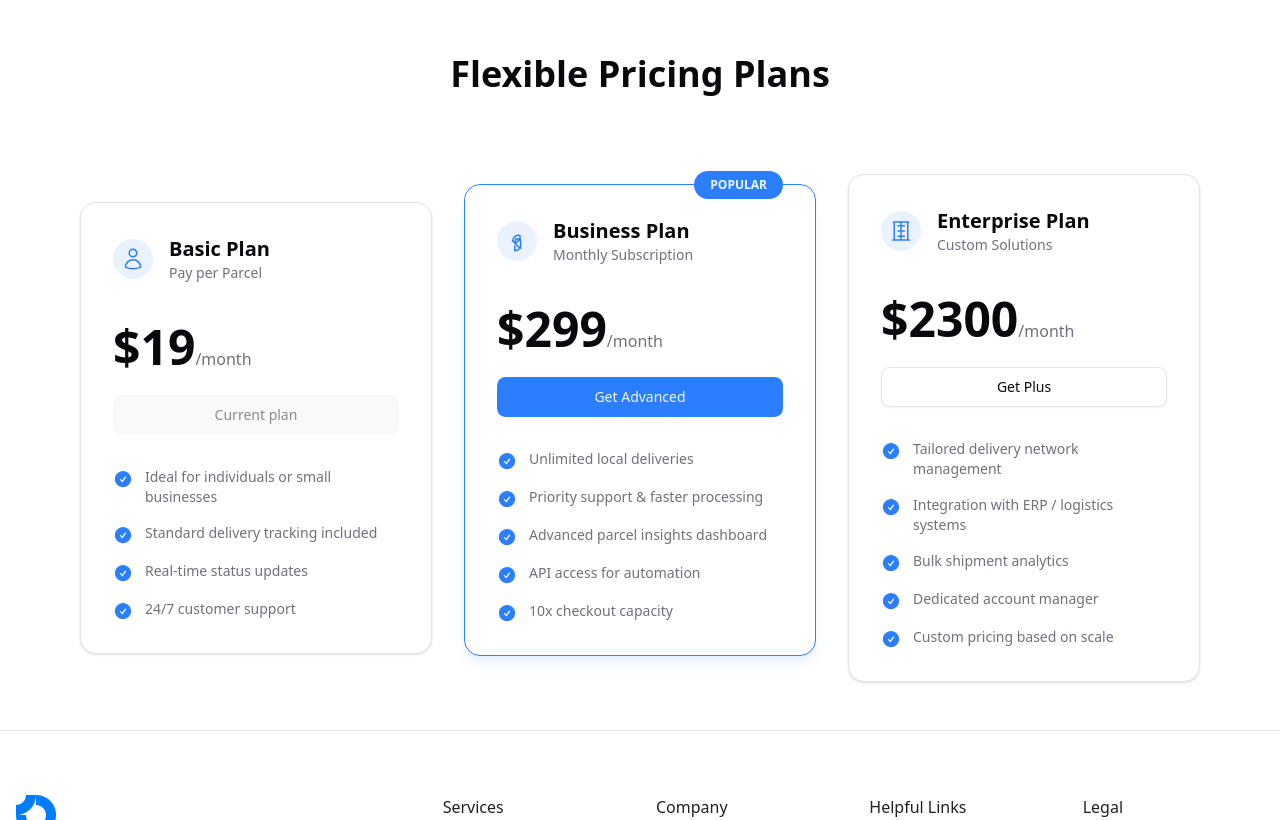
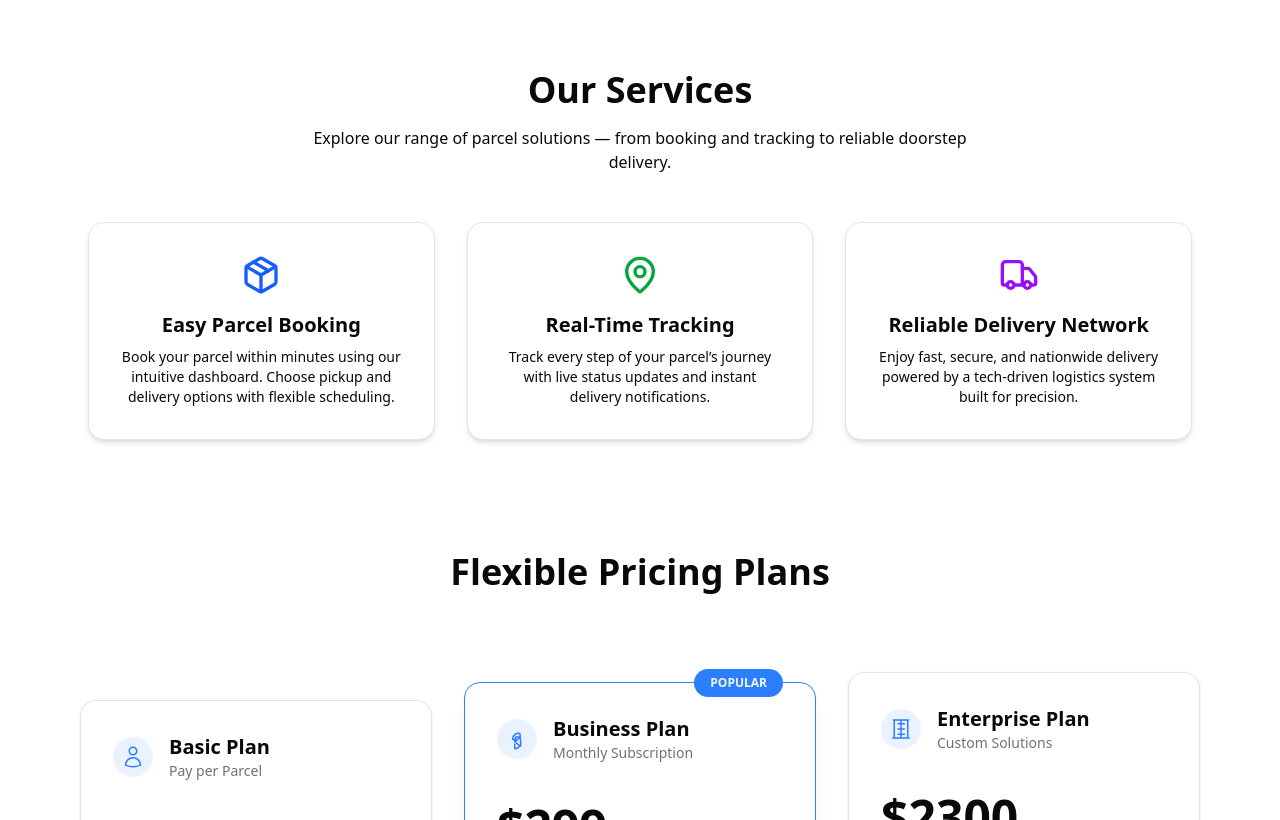
Before and after one commit to alamin6688/parcel-delivery-system-frontend, a React (Vite) app: page / in a window 1280 px wide. Shown: the part 809-1629 px from the top of the page. Built offline with nearby package versions, Linux system fonts and the light colour scheme; no server answers.

Commit message:
Our Services section added

```diff
--- /dev/null
+++ b/src/components/Sections/OurServices.tsx
@@ -0,0 +1,62 @@
+import { motion } from "framer-motion";
+import { Package, MapPin, Truck } from "lucide-react";
+
+const services = [
+  {
+    icon: <Package className="w-10 h-10 text-blue-600" />,
+    title: "Easy Parcel Booking",
+    description:
+      "Book your parcel within minutes using our intuitive dashboard. Choose pickup and delivery options with flexible scheduling.",
+  },
+  {
+    icon: <MapPin className="w-10 h-10 text-green-600" />,
+    title: "Real-Time Tracking",
+    description:
+      "Track every step of your parcel’s journey with live status updates and instant delivery notifications.",
+  },
+  {
+    icon: <Truck className="w-10 h-10 text-purple-600" />,
+    title: "Reliable Delivery Network",
+    description:
+      "Enjoy fast, secure, and nationwide delivery powered by a tech-driven logistics system built for precision.",
+  },
+];
+
+export default function OurServices() {
+  return (
+    <section
+      className="py-16 bg-gradient-to-b from-background text-foreground"
+      id="services"
+    >
+      <div className="max-w-6xl mx-auto px-6 text-center">
+        <motion.h2
+          initial={{ opacity: 0, y: 30 }}
+          animate={{ opacity: 1, y: 0 }}
+          transition={{ duration: 0.6 }}
+          className="text-3xl md:text-4xl font-bold mb-4"
+        >
+          Our Services
+        </motion.h2>
+
+        <p className="max-w-2xl mx-auto mb-12">
+          Explore our range of parcel solutions — from booking and tracking to
+          reliable doorstep delivery.
+        </p>
+
+        <div className="grid md:grid-cols-3 gap-8">
+          {services.map((service, index) => (
+            <motion.div
+              key={index}
+              whileHover={{ scale: 1.05 }}
+              className="bg-background border rounded-2xl shadow-md p-8 text-center transition duration-300 hover:shadow-xl"
+            >
+              <div className="flex justify-center mb-4">{service.icon}</div>
+              <h3 className="text-xl font-semibold mb-2">{service.title}</h3>
+              <p className="text-sm">{service.description}</p>
+            </motion.div>
+          ))}
+        </div>
+      </div>
+    </section>
+  );
+}
--- a/src/components/Sections/RealTimeTracking.tsx
+++ /dev/null
@@ -1,75 +0,0 @@
-"use client";
-import { motion } from "framer-motion";
-import { Search } from "lucide-react";
-import { useState } from "react";
-
-const RealTimeTracking = () => {
-  const [trackingId, setTrackingId] = useState("");
-
-  const handleTrack = () => {
-    if (!trackingId.trim()) return alert("Please enter a Tracking ID");
-    // TODO: Integrate your tracking API or route navigation
-    alert(`Searching for parcel: ${trackingId}`);
-  };
-
-  return (
-    <section className="py-16 bg-gradient-to-br from-blue-50 to-white">
-      <div className="max-w-6xl mx-auto px-6 text-center">
-        <motion.h2
-          initial={{ opacity: 0, y: 40 }}
-          whileInView={{ opacity: 1, y: 0 }}
-          transition={{ duration: 0.6 }}
-          viewport={{ once: true }}
-          className="text-3xl sm:text-4xl font-bold text-gray-800 mb-4"
-        >
-          Real-Time Parcel Tracking
-        </motion.h2>
-
-        <motion.p
-          initial={{ opacity: 0, y: 20 }}
-          whileInView={{ opacity: 1, y: 0 }}
-          transition={{ duration: 0.7, delay: 0.1 }}
-          viewport={{ once: true }}
-          className="text-gray-600 max-w-2xl mx-auto mb-10"
-        >
-          Track your shipment anytime, anywhere. Enter your tracking ID below to get the latest status and location of your parcel in real time.
-        </motion.p>
-
-        <motion.div
-          initial={{ opacity: 0, scale: 0.9 }}
-          whileInView={{ opacity: 1, scale: 1 }}
-          transition={{ duration: 0.5, delay: 0.2 }}
-          viewport={{ once: true }}
-          className="flex flex-col sm:flex-row items-center justify-center gap-3 max-w-xl mx-auto"
-        >
-          <input
-            type="text"
-            placeholder="Enter Tracking ID"
-            value={trackingId}
-            onChange={(e) => setTrackingId(e.target.value)}
-            className="w-full sm:flex-1 px-4 py-3 rounded-xl border border-gray-300 focus:outline-none focus:ring-2 focus:ring-blue-500 transition"
-          />
-          <button
-            onClick={handleTrack}
-            className="flex items-center justify-center gap-2 bg-blue-600 hover:bg-blue-700 text-white px-6 py-3 rounded-xl transition font-medium"
-          >
-            <Search className="w-5 h-5" />
-            Track
-          </button>
-        </motion.div>
-
-        <motion.img
-          initial={{ opacity: 0, y: 50 }}
-          whileInView={{ opacity: 1, y: 0 }}
-          transition={{ duration: 0.7, delay: 0.3 }}
-          viewport={{ once: true }}
-          src="https://i.postimg.cc/wMqP7P4R/tracking-illustration.png"
-          alt="Parcel Tracking Illustration"
-          className="mt-12 mx-auto max-w-md"
-        />
-      </div>
-    </section>
-  );
-};
-
-export default RealTimeTracking;
--- a/src/pages/Homepage.tsx
+++ b/src/pages/Homepage.tsx
@@ -1,15 +1,15 @@
 import HeroSection from "@/components/modules/HomePage/HeroSection";
+import OurServices from "@/components/Sections/OurServices";
 import PricingPageDemo from "@/components/Sections/PricingPageDemo";
-// import RealTimeTracking from "@/components/Sections/RealTimeTracking";
 
 const Homepage = () => {
-    return (
-        <div>
-            <HeroSection/>
-            {/* <RealTimeTracking/> */}
-            <PricingPageDemo/>
-        </div>
-    );
+  return (
+    <div>
+      <HeroSection />
+      <OurServices />
+      <PricingPageDemo />
+    </div>
+  );
 };
 
 export default Homepage;
```
